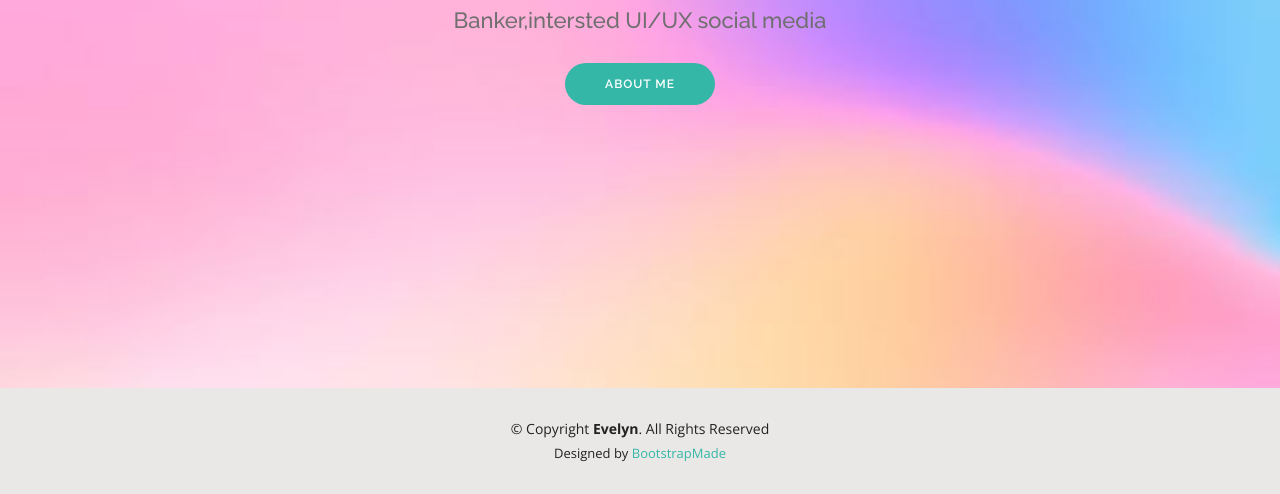
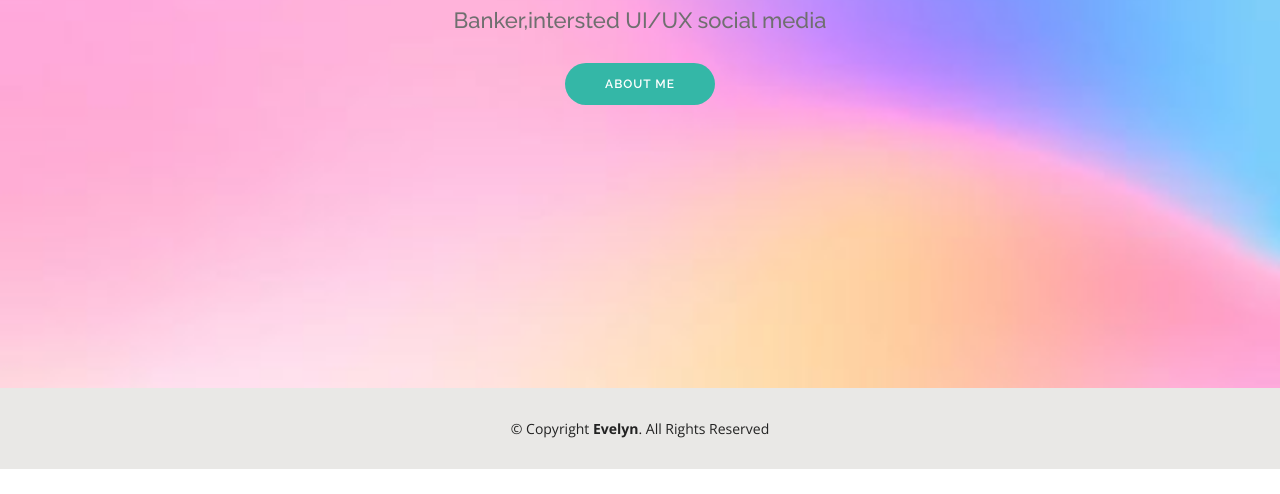
Before and after one commit to Eveest23/Eveest23.github.io, a plain HTML site: page index.html in a window 1280 px wide. Shown: the part 412-906 px from the top of the page. After the commit the page ends 881 px from the top, so only its background shows below. Drawn offline with nearby package versions, Linux system fonts and the light colour scheme.

Commit message:
Add files via upload

```diff
--- a/index.html
+++ b/index.html
@@ -73,13 +73,6 @@
       <div class="copyright">
         &copy; Copyright <strong><span>Evelyn</span></strong>. All Rights Reserved
       </div>
-      <div class="credits">
-        <!-- All the links in the footer should remain intact. -->
-        <!-- You can delete the links only if you purchased the pro version. -->
-        <!-- Licensing information: https://bootstrapmade.com/license/ -->
-        <!-- Purchase the pro version with working PHP/AJAX contact form: https://bootstrapmade.com/kelly-free-bootstrap-cv-resume-html-template/ -->
-        Designed by <a href="https://bootstrapmade.com/">BootstrapMade</a>
-      </div>
     </div>
   </footer><!-- End  Footer -->
 
```
Also changed, not shown: contact.html (+1 -7 lines), resume.html (+0 -7 lines).
